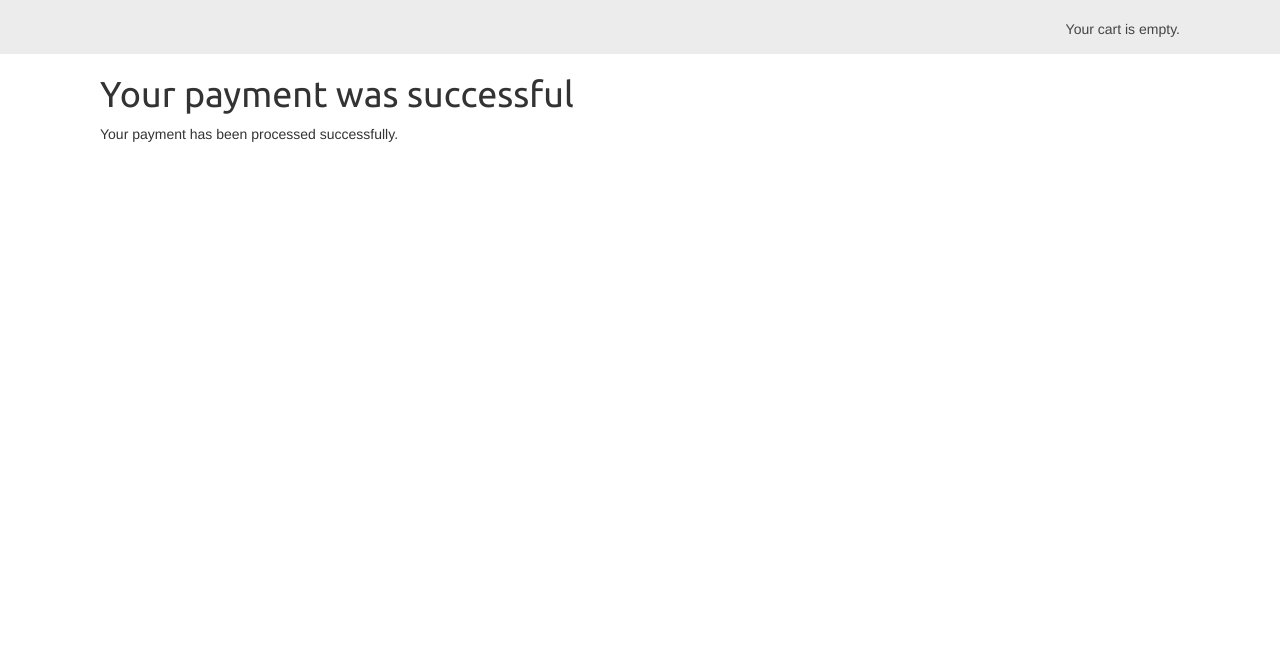
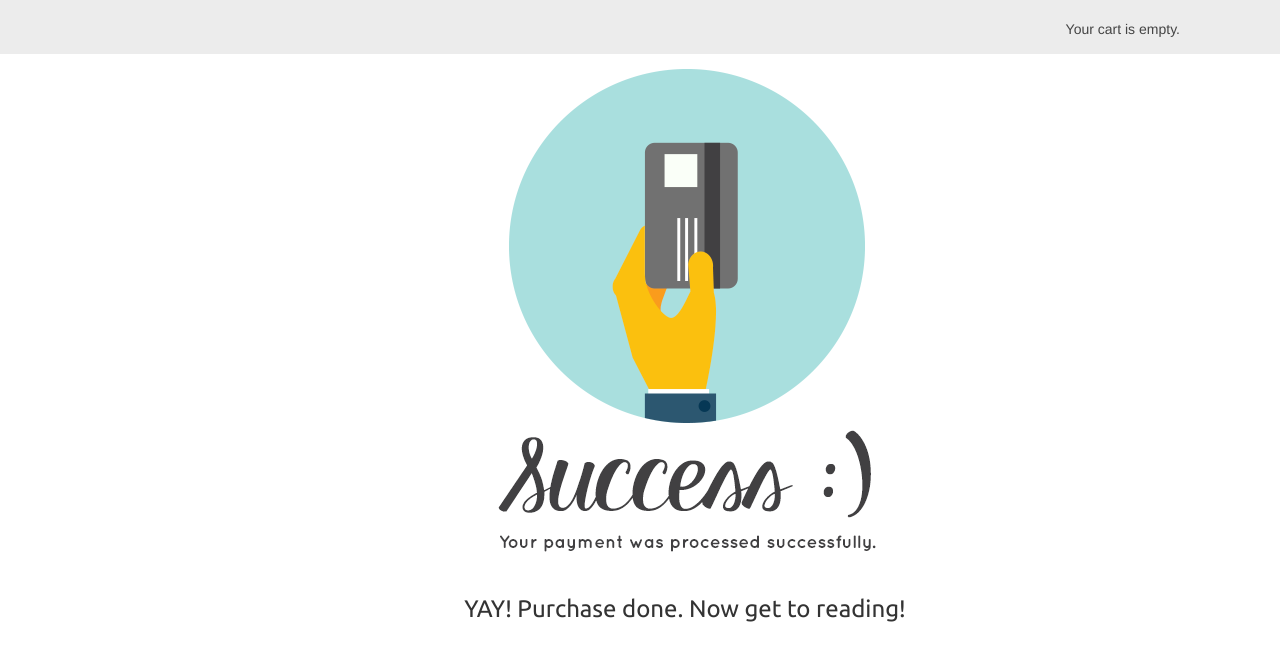
Before and after one commit to danialfaisal/BookinatorProject-team3, a Django app: page /buybooks/payment/done/ in a window 1280 px wide. Shown: the part 52-713 px from the top of the page. Run offline with Django 3.2, Linux system fonts and the light colour scheme; parts of the project's set-up code (start-up, migrations or seed data) failed here and were passed over; some libraries are stand-ins or nearby versions.

Commit message:
updated payment page

```diff
--- a/payment/templates/payment/done.html
+++ b/payment/templates/payment/done.html
@@ -1,6 +1,21 @@
 {% extends "shop/base.html" %}
+{% load static %}
 
 {% block content %}
-  <h1>Your payment was successful</h1>
-  <p>Your payment has been processed successfully.</p>
+    <html>
+    <body>
+    <style>
+        body {
+            background-color: white;
+
+        }
+    </style>
+    <div class="container">
+        <div id="background" align="center">
+            <img src="{% static "images/PaymentSuccessful.png" %}">
+            <h3>YAY! Purchase done. Now get to reading! </h3>
+         </div>
+    </div>
+    </body>
+    </html>
 {% endblock %}
--- a/requirements.txt
+++ b/requirements.txt
@@ -9,6 +9,7 @@ psycopg2==2.7.5
 whitenoise==4.1
 Pillow==5.3.0
 
+#celery
 amqp==2.3.2
 billiard==3.5.0.4
 celery==4.2.1
```
Also changed, not shown: crm/static/images/PaymentSuccessful.png (added).
